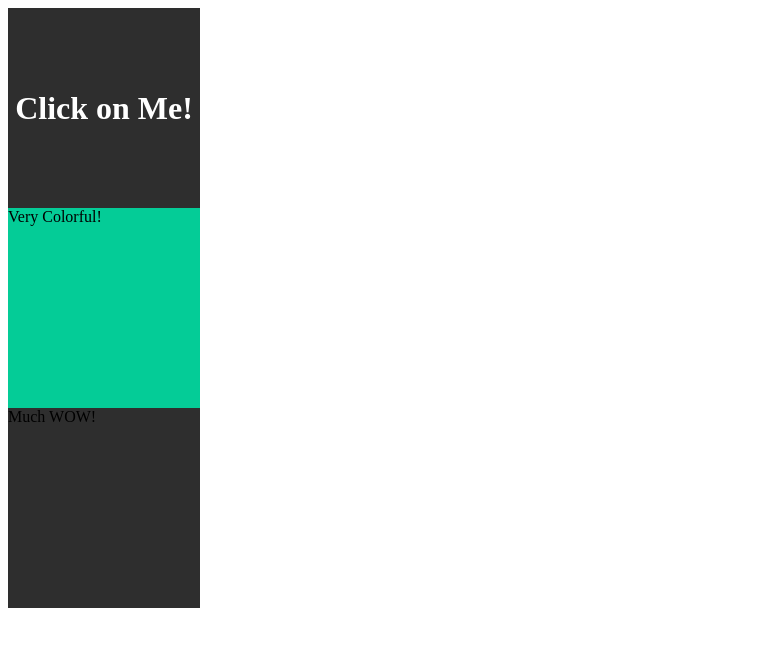
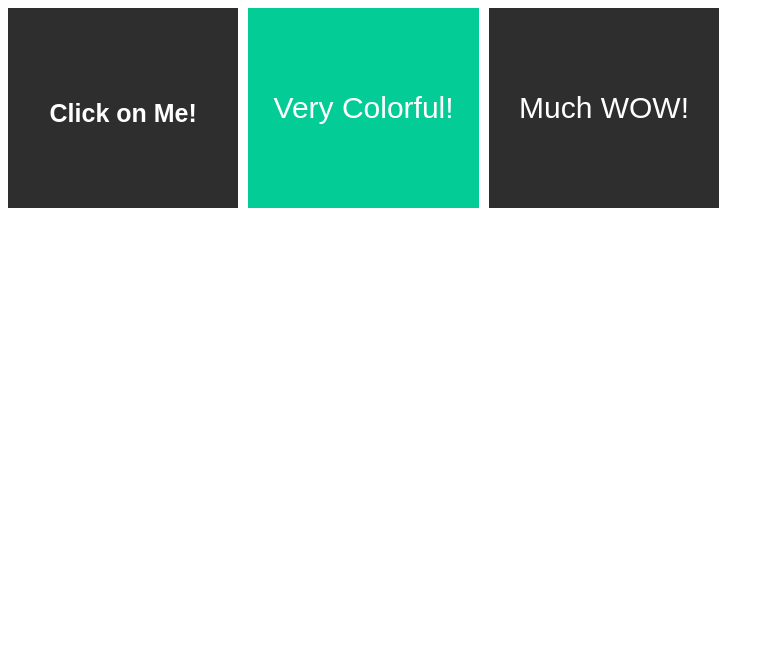
Before and after one commit to Lacie300323/Library, a plain HTML site: page index.html in a window 1280 px wide. Shown: the whole page, without its empty margins (0-774 px from the left). Drawn offline with Linux system fonts and the light colour scheme.

Commit message:
CSS Changes
Changed Css according to html

```diff
--- a/css/index.css
+++ b/css/index.css
@@ -1,13 +1,21 @@
 .box
 {
 	height: 25vh;
-	width: 15vw;
+	width: 18vw;
 	background-color: #2E2E2E;
+	float: left;
+	margin-right: 10px;
+	color: white;
+	text-align: center;
+	line-height: 25vh;
+	font-family: Arial;
+	font-size: 30px;
 }
 
 h1
 {
 	text-align: center;
 	color: white;
-	line-height: 25vh;
+	line-height: 22vh;
+	font-size: 25px;
 }
```
